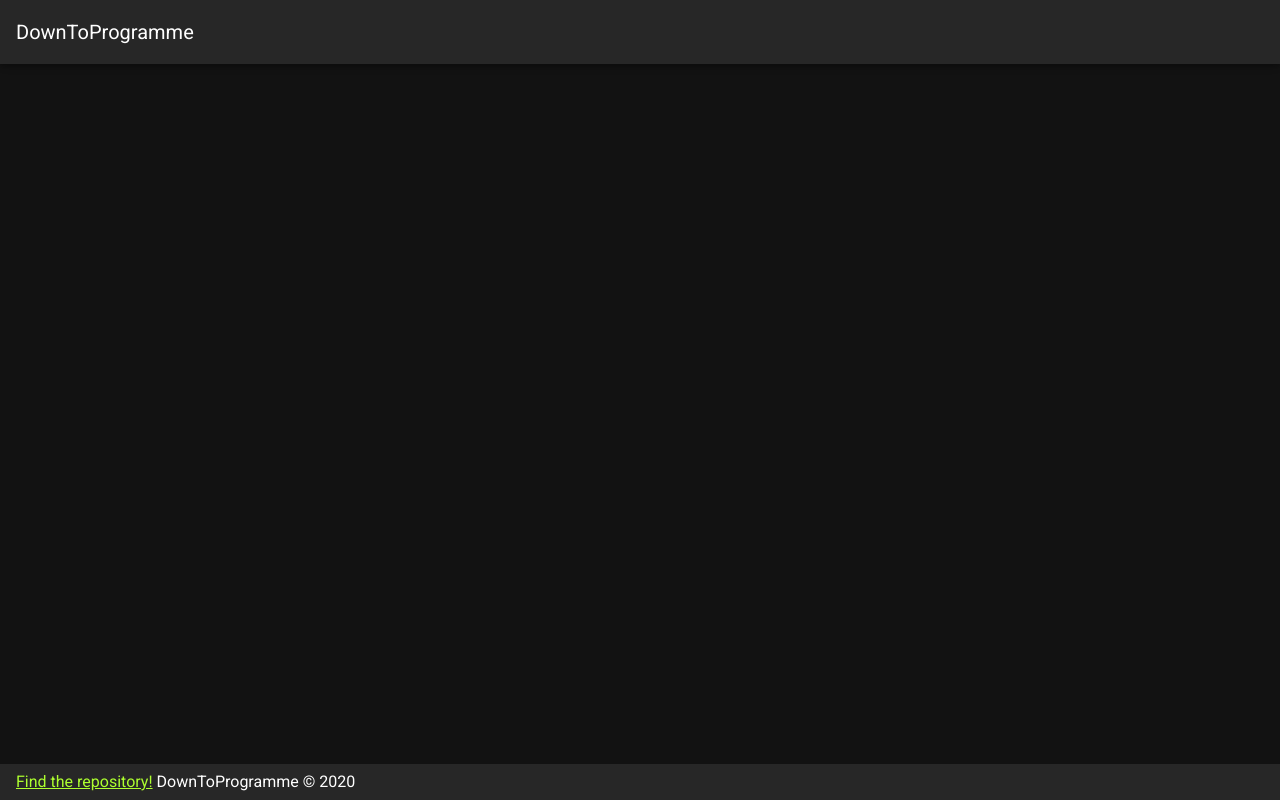
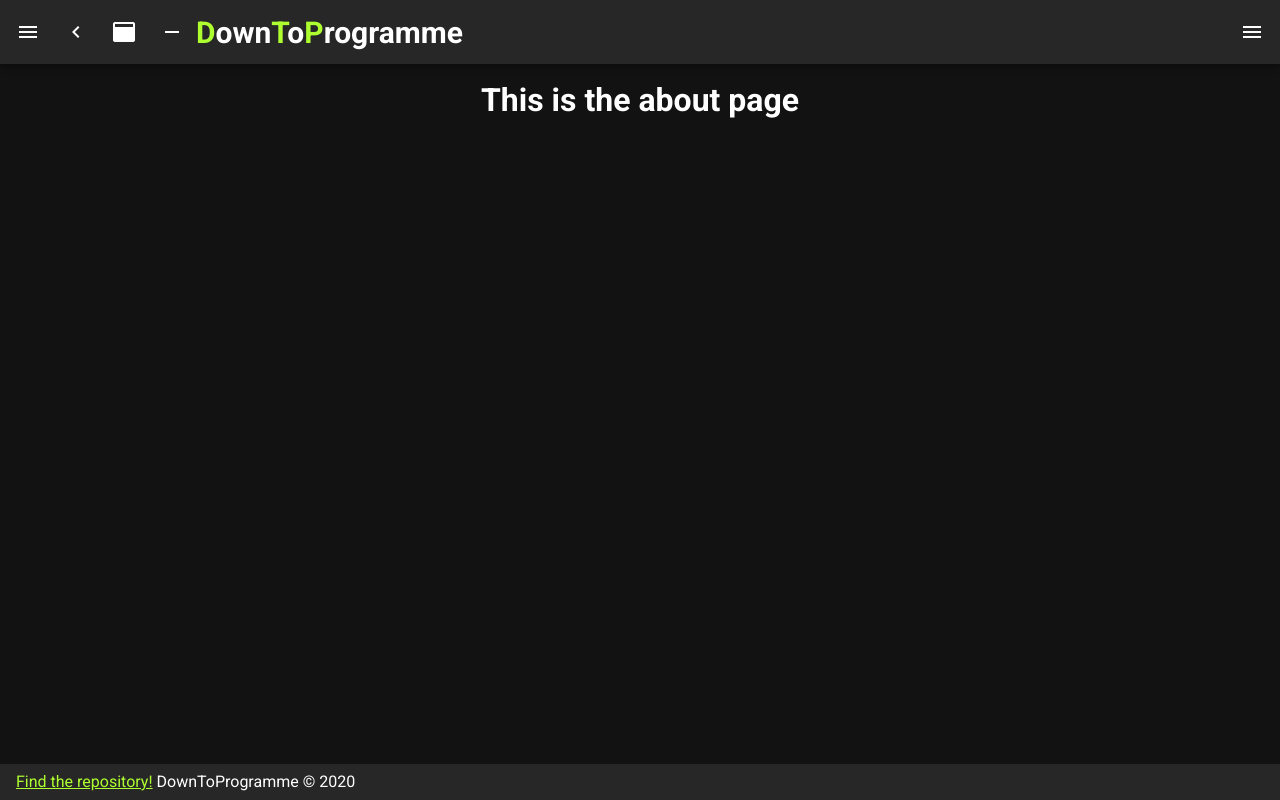
Before and after one commit to mwcotton/treegen, a Nuxt app: page /about in a window 1280 px wide. Built offline with nearby package versions, Linux system fonts and the light colour scheme.

Commit message:
Added navigation and some simple pages

```diff
--- a/layouts/default.vue
+++ b/layouts/default.vue
@@ -1,19 +1,89 @@
 <template>
   <v-app dark>
+    <v-navigation-drawer
+      v-model="drawer"
+      :mini-variant="miniVariant"
+      :clipped="clipped"
+      fixed
+      app
+      other
+    >
+      <v-list>
+        <v-list-item
+          v-for="(item, i) in items"
+          :key="i"
+          :to="item.to"
+          router
+          exact
+          color="orange"
+        >
+          <v-list-item-action>
+            <v-icon>{{ item.icon }}</v-icon>
+          </v-list-item-action>
+          <v-list-item-content>
+            <v-list-item-title v-text="item.title" />
+            <v-list-item-subtitle v-text="About" />
+          </v-list-item-content>
+        </v-list-item>
+      </v-list>
+    </v-navigation-drawer>
     <v-app-bar
       :clipped-left="clipped"
       fixed
       app
     >
-      <v-toolbar-title v-text="title" />
+      <v-app-bar-nav-icon @click.stop="drawer = !drawer" />
+      <v-btn
+        icon
+        @click.stop="miniVariant = !miniVariant"
+      >
+        <v-icon>mdi-{{ `chevron-${miniVariant ? 'right' : 'left'}` }}</v-icon>
+      </v-btn>
+      <v-btn
+        icon
+        @click.stop="clipped = !clipped"
+      >
+        <v-icon>mdi-application</v-icon>
+      </v-btn>
+      <v-btn
+        icon
+        @click.stop="fixed = !fixed"
+      >
+        <v-icon>mdi-minus</v-icon>
+      </v-btn>
+      <v-toolbar-title>
+        <h2><span class="special-color">D</span>own<span class="special-color">T</span>o<span class="special-color">P</span>rogramme</h2>
+      </v-toolbar-title>
       <v-spacer />
+      <v-btn
+        icon
+        @click.stop="rightDrawer = !rightDrawer"
+      >
+        <v-icon>mdi-menu</v-icon>
+      </v-btn>
     </v-app-bar>
     <v-main>
       <v-container>
         <nuxt />
       </v-container>
     </v-main>
-
+    <v-navigation-drawer
+      v-model="rightDrawer"
+      :right="right"
+      temporary
+      fixed
+    >
+      <v-list>
+        <v-list-item @click.native="right = !right">
+          <v-list-item-action>
+            <v-icon light>
+              mdi-repeat
+            </v-icon>
+          </v-list-item-action>
+          <v-list-item-title>Switch drawer (click me)</v-list-item-title>
+        </v-list-item>
+      </v-list>
+    </v-navigation-drawer>
     <v-footer
       :absolute="!fixed"
       app
@@ -32,14 +102,19 @@ export default {
       fixed: false,
       items: [
         {
-          icon: 'mdi-apps',
-          title: 'Welcome',
+          icon: 'mdi-pencil',
+          title: 'Draw Trees',
           to: '/'
         },
         {
-          icon: 'mdi-chart-bubble',
-          title: 'Inspire',
-          to: '/inspire'
+          icon: 'mdi-information',
+          title: 'About',
+          to: '/about'
+        },
+        {
+          icon: 'mdi-link',
+          title: 'Links',
+          to: '/links'
         }
       ],
       miniVariant: false,
@@ -55,4 +130,7 @@ export default {
 .bottomlink {
   color:greenyellow;
 }
+h2 .special-color {
+  color:greenyellow;
+}
 </style>
--- /dev/null
+++ b/pages/about.vue
@@ -0,0 +1,7 @@
+<template>
+  <v-layout>
+    <v-flex class="text-center">
+      <h1>This is the about page</h1>
+    </v-flex>
+  </v-layout>
+</template>
--- /dev/null
+++ b/pages/links.vue
@@ -0,0 +1,7 @@
+<template>
+  <v-layout>
+    <v-flex class="text-center">
+      <h1>This is the links page</h1>
+    </v-flex>
+  </v-layout>
+</template>
```
